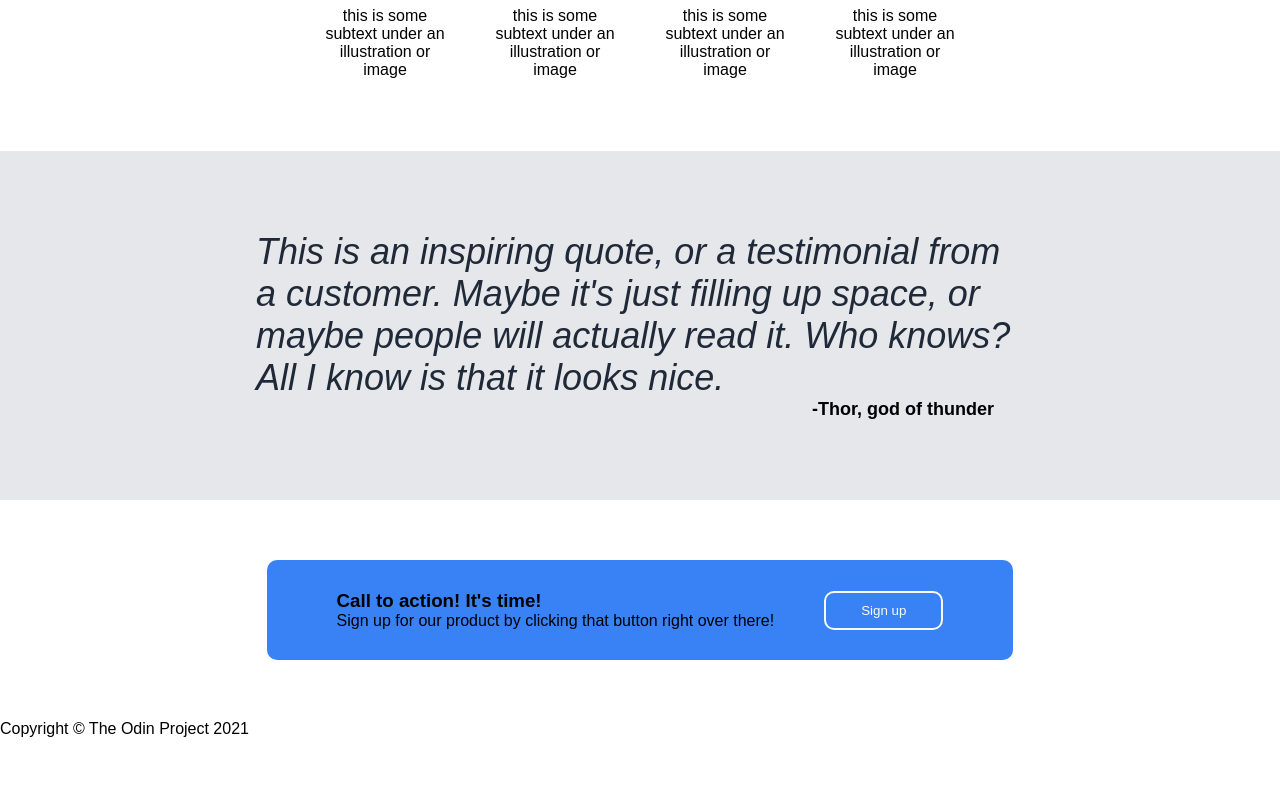
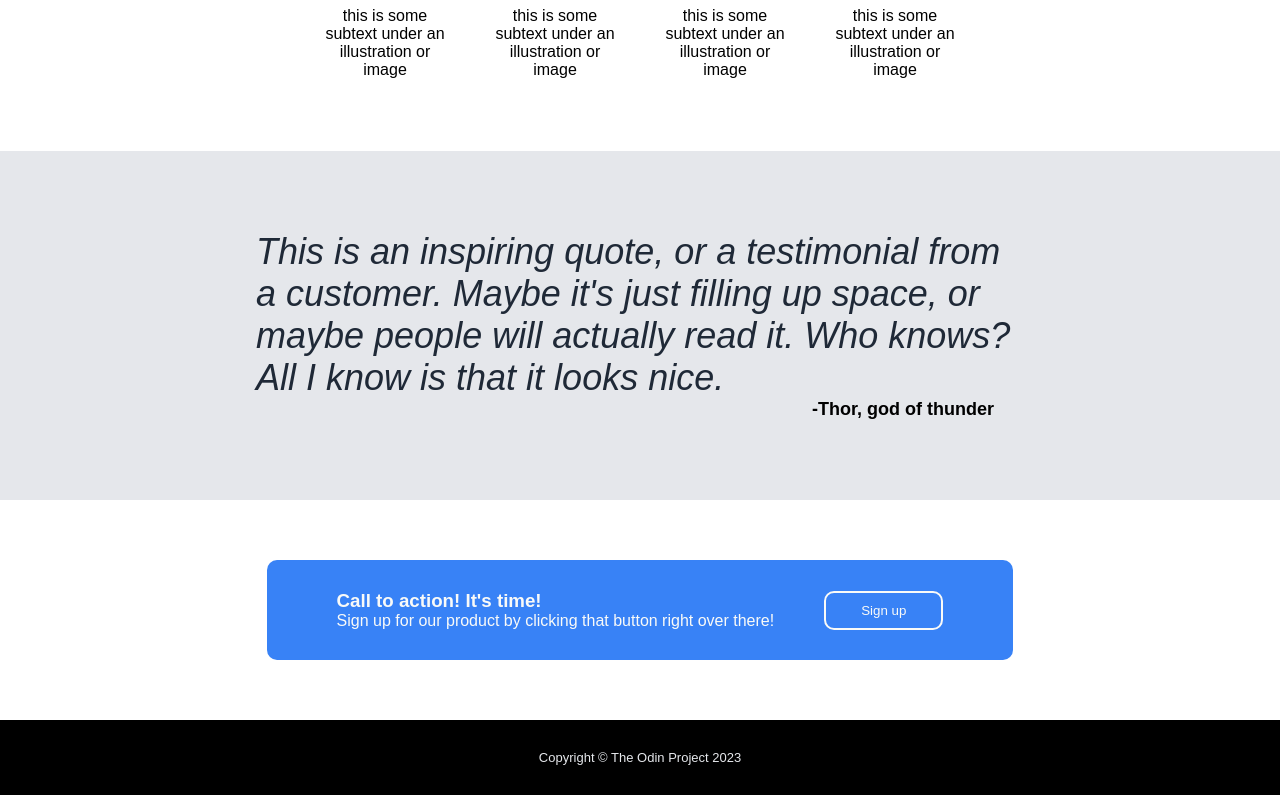
Before and after one commit to mathesunix/odin-landing-page, a plain HTML site: page index.html in a window 1280 px wide. Shown: the part 714-1509 px from the top of the page. Before the commit the page ends 1452 px from the top, so only its background shows below. Drawn offline with Linux system fonts and the light colour scheme.

Commit message:
Add style to footer

```diff
--- a/index.html
+++ b/index.html
@@ -63,7 +63,7 @@
             </section>
         </main>
         <footer>
-            Copyright © The Odin Project 2021
+            Copyright © The Odin Project 2023
         </footer>
     </body>
 </html>
--- a/style.css
+++ b/style.css
@@ -166,6 +166,7 @@ ul {
     padding: 30px 70px;
     border-radius: 10px;
     background-color: #3882F6;
+    color: #f9faf8;
 }
 
 .blue-container button {
@@ -173,3 +174,14 @@ ul {
     border: solid 2px #f9faf8;
     color: #f9faf8;
 }
+
+footer {
+    display: flex;
+    justify-content: center;
+    align-items: center;
+    padding-top: 30px;
+    padding-bottom: 30px;
+    font-size: small;
+    background-color: black;
+    color: #e5e7eb;
+}
```
